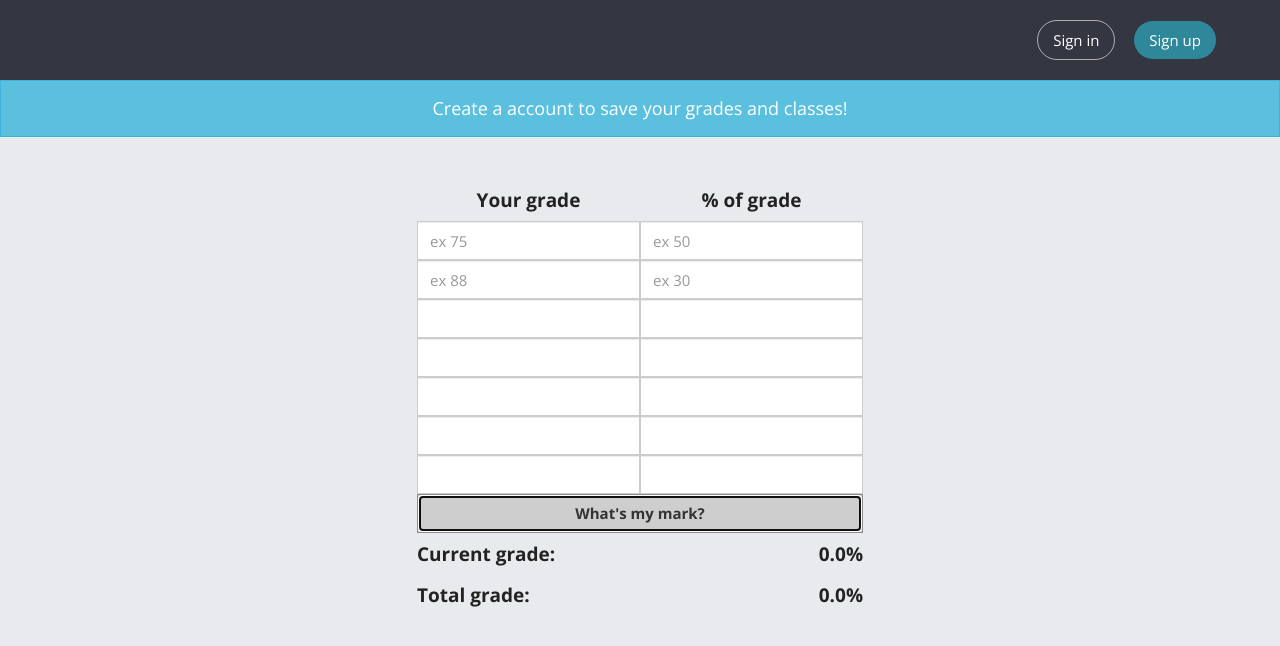
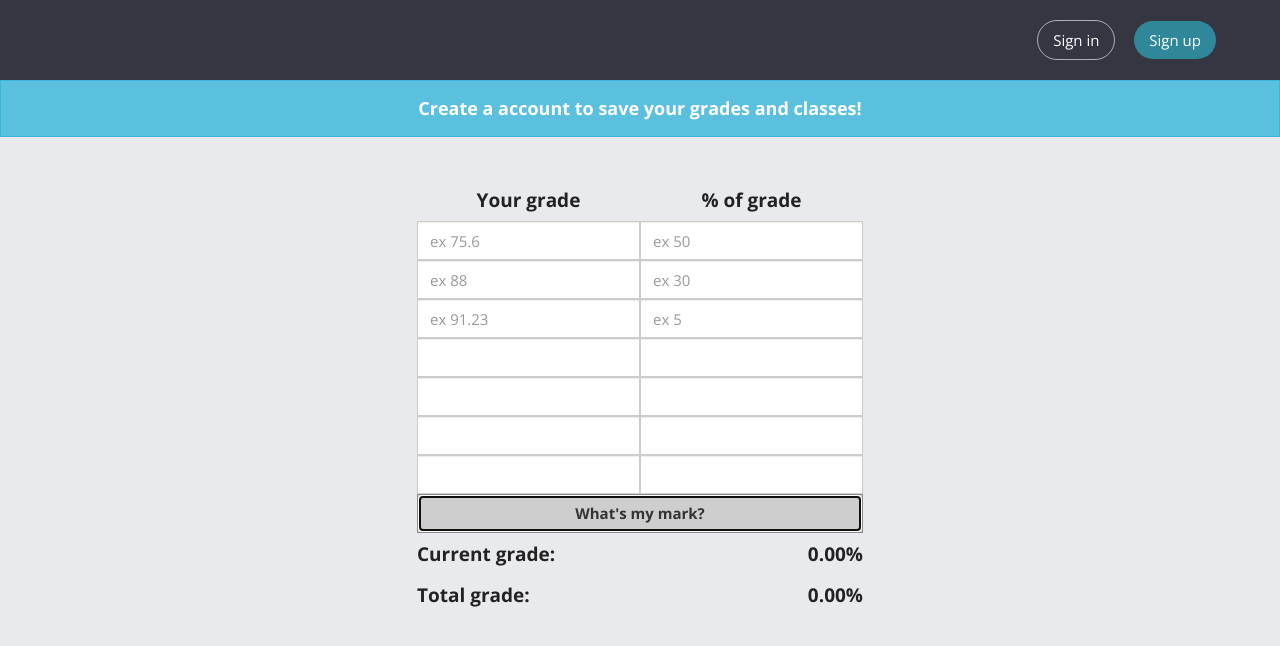
Before and after one commit to filiptodoric/gradecalc, a website: page gradecalc-meanjs/gradecalc/views/index.html in a window 1280 px wide. Both pictures are taken after a click on the button "What's my mark?". Drawn offline with nearby package versions, Linux system fonts and the light colour scheme; files that its build step writes are made by us from their sources.

Commit message:
Changed the alert font, other minor visual stuff

```diff
--- a/gradecalc-meanjs/gradecalc/public/stylesheets/main.css
+++ b/gradecalc-meanjs/gradecalc/public/stylesheets/main.css
@@ -45,6 +45,7 @@
 
 .alert {
     font-size: 18px;
+    font-weight: bolder;
 }
 
 h6, .h6 {
--- a/gradecalc-meanjs/gradecalc/views/index.html
+++ b/gradecalc-meanjs/gradecalc/views/index.html
@@ -47,11 +47,15 @@
             // calculate current grade
             currentGrade = totalGrade/totalGradeAvailible;
             currentGrade = currentGrade*100;
-            if(isNaN(currentGrade)) {
-                currentGrade = 0;
+            if(isNaN(currentGrade)) { currentGrade = 0; }
+            if(isNaN(totalGrade)) { totalGrade = 0; }
+            if(totalGradeAvailible > 100)   {
+                $("#totalGrade").html("N/A");
             }
-            $("#totalGrade").html(totalGrade.toFixed(1) + "%");
-            $("#currentGrade").html(currentGrade.toFixed(1) + "%");
+            else    {
+                $("#totalGrade").html(totalGrade.toFixed(2) + "%");
+            }
+            $("#currentGrade").html(currentGrade.toFixed(2) + "%");
 
         }
 
@@ -66,8 +70,9 @@
             var marks = [];
             var x = 0;
             $.each(arrayOfMarks , function(index, value){
-                if (value.value !== "")  {
-                    marks[x] = parseInt(value.value);
+                var trimedValue = value.value.trim();
+                if (trimedValue !== "")  {
+                    marks[x] = parseFloat(trimedValue);
                 }
                 x++;
             });
@@ -79,8 +84,9 @@
             var grades = [];
             var x = 0;
             $.each(arrayOfGrades , function(index, value){
-                if (value.value !== "")  {
-                    grades[x] = parseInt(value.value);
+                var trimedValue = value.value.trim();
+                if (trimedValue !== "")  {
+                    grades[x] = parseFloat(trimedValue);
                 }
                 x++;
             });
@@ -155,7 +161,7 @@
                         <div class="table-cell"> <h4 class="text-center">% of grade</h4> </div>
                     </div>
                     <div class="table-row">
-                        <div class="table-cell"> <input type="text" class="marks form-control" id="mark1" maxlength="8" placeholder="ex 75"> </div>
+                        <div class="table-cell"> <input type="text" class="marks form-control" id="mark1" maxlength="8" placeholder="ex 75.6"> </div>
                         <div class="table-cell"> <input type="text" class="grades form-control" id="grade1" maxlength="8" placeholder="ex 50"> </div>
                     </div>
                     <div class="table-row">
@@ -163,8 +169,8 @@
                         <div class="table-cell"> <input type="text" class="grades form-control" id="grade2" maxlength="8"  placeholder="ex 30"> </div>
                     </div>
                     <div class="table-row">
-                        <div class="table-cell"> <input type="text" class="marks form-control" id="mark3" maxlength="8" ></div>
-                        <div class="table-cell"> <input type="text" class="grades form-control" id="grade3" maxlength="8" ></div>
+                        <div class="table-cell"> <input type="text" class="marks form-control" id="mark3" maxlength="8" placeholder="ex 91.23"></div>
+                        <div class="table-cell"> <input type="text" class="grades form-control" id="grade3" maxlength="8" placeholder="ex 5"></div>
                     </div>
                     <div class="table-row">
                         <div class="table-cell"> <input type="text" class="marks form-control" id="mark4" maxlength="8" > </div>
@@ -188,16 +194,16 @@
                 </div>
                 <div class="table-row" >
                     <div class="table-cell"> <h4 class="text-left" >Current grade:</h4> </div>
-                    <div class="table-cell"> <h4 class="text-right" id="currentGrade"> 0.0%</h4> </div>
+                    <div class="table-cell"> <h4 class="text-right" id="currentGrade"> 0.00%</h4> </div>
                 </div>
                 <div class="table-row" >
                     <div class="table-cell"> <h4 class="text-left" > Total grade: </h4> </div>
-                    <div class="table-cell"> <h4 class="text-right" id="totalGrade"> 0.0% </h4> </div>
+                    <div class="table-cell"> <h4 class="text-right" id="totalGrade"> 0.00% </h4> </div>
                 </div>
             </div>
-
         </div>
     </div>
+    &nbsp;
 </div>
 <!--<footer>
     <h6 class="text-left" style="padding-left: 1%; padding-top: 1%"></h6>
```
Also changed, not shown: gradecalc-meanjs/gradecalc/views/mygrades.html (+10 -9 lines).
